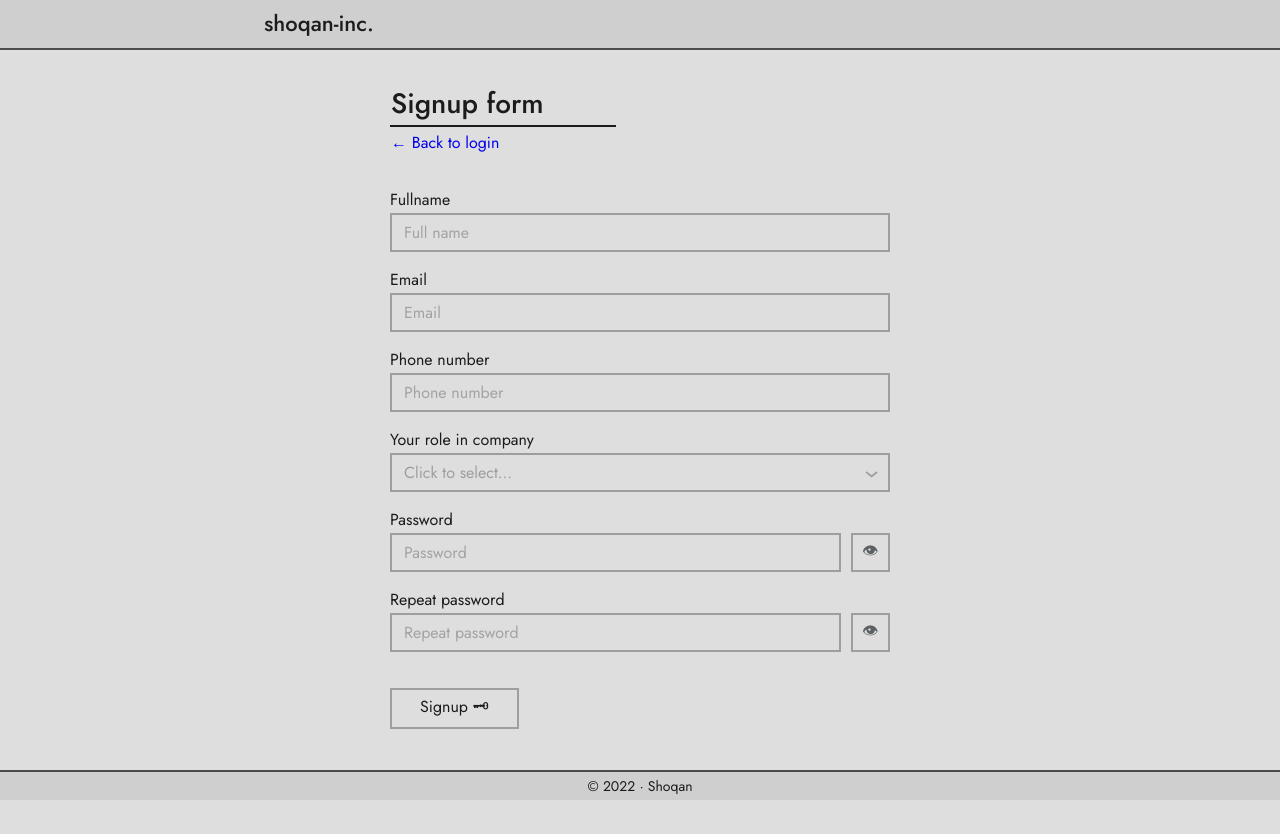
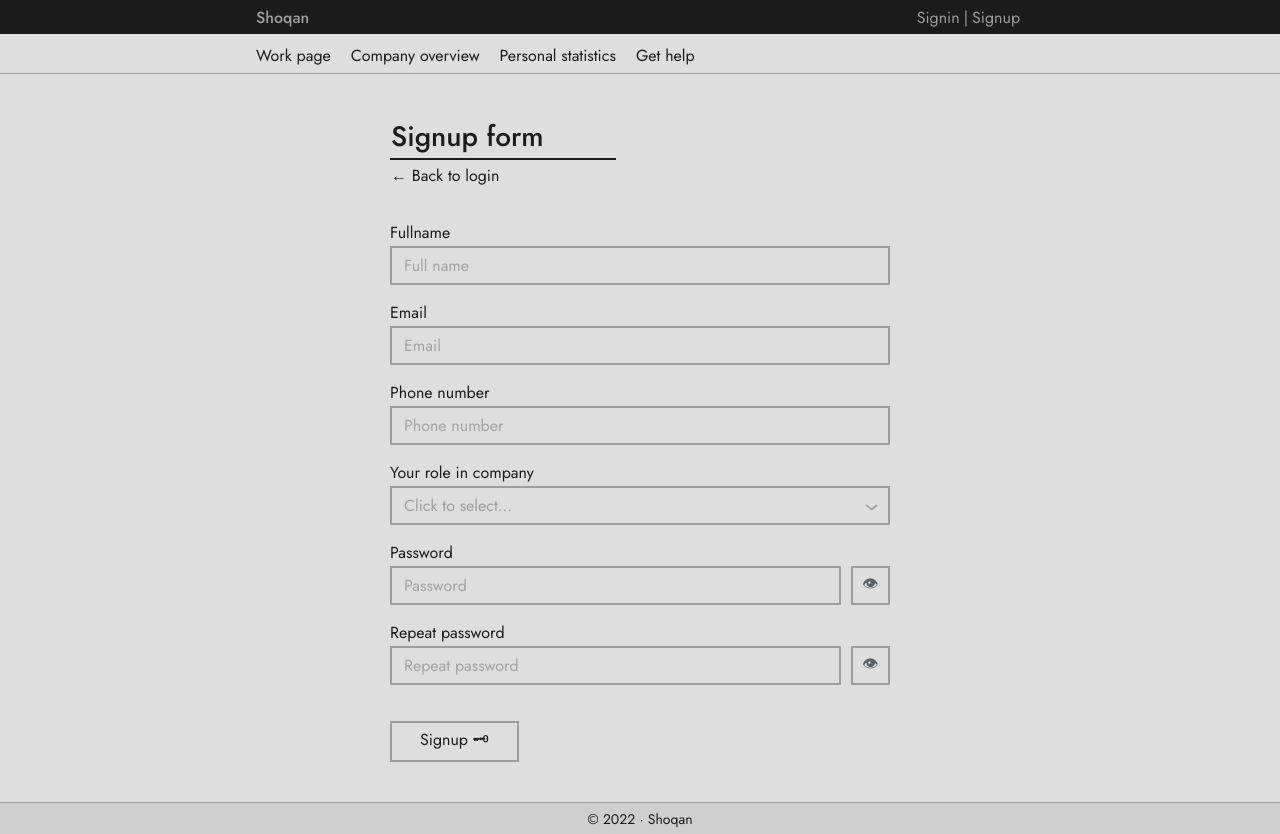
Before and after one commit to deger4beger/kzenergy-2, a React (Create React App) app: page /signup in a window 1280 px wide. Before the commit the page ends 800 px from the top, so only its background shows below. Built offline with nearby package versions, Linux system fonts and the light colour scheme.

Commit message:
redezign

```diff
--- a/src/app/components/AuthTemplate/index.module.scss
+++ b/src/app/components/AuthTemplate/index.module.scss
@@ -2,7 +2,7 @@
 	display: flex;
 	align-items: center;
 	justify-content: center;
-	height: calc(100vh - 30px - 60px);
+	height: calc(100vh - 72px);
 	.container {
 		display: flex;
 		flex-direction: column;
@@ -18,8 +18,10 @@
 		margin-bottom: 30px;
 		padding: 4px 1px;
 		.link {
+			color: var(--color1);
 			&:hover {
 				text-decoration: underline;
+				text-decoration-color: var(--forLinks);
 			}
 		}
 	}
--- a/src/app/components/AuthTemplate/index.tsx
+++ b/src/app/components/AuthTemplate/index.tsx
@@ -24,12 +24,10 @@ const AuthTemplate: React.FC<Props> = ({
 					{title}
 				</div>
 				<div className={s.subtitle}>
-					{ isSigninForm ? <div>
-						Don't have an account ?&nbsp;
-						<Link to={"/signup"} className={s.link}>
-							Signup
+					{ isSigninForm ? <Link to={"/signup"} className={s.link}>
+							Don't have an account ? Create new one
 						</Link>
-					</div> : <Link to={"/signin"} className={s.link}>
+					: <Link to={"/signin"} className={s.link}>
 						← Back to login
 					</Link> }
 				</div>
--- a/src/app/index.scss
+++ b/src/app/index.scss
@@ -11,6 +11,5 @@ body {
 }
 
 .root {
-	min-height: calc(100vh - 30px);
-	padding-top: 50px;
+	min-height: calc(100vh - 174px);
 }
--- a/src/app/parts/Footer/index.module.scss
+++ b/src/app/parts/Footer/index.module.scss
@@ -2,10 +2,10 @@
 	position: relative;
 	z-index: 10;
 	width: 100%;
-	height: 30px;
+	height: 32px;
 	font-size: var(--fsz14);
 	background-color: var(--bg2);
-	border-top: 2px solid var(--color2);
+	border-top: 1px solid var(--additional);
 	display: flex;
 	justify-content: center;
 	align-items: center;
--- a/src/app/parts/Header/index.module.scss
+++ b/src/app/parts/Header/index.module.scss
@@ -1,41 +1,68 @@
-.wrapper {
-	position: fixed;
-	z-index: 10;
+@mixin upper-hover {
+	&:hover {
+		color: var(--bg1);
+		cursor: pointer;
+	}
+}
+
+.upper {
+	width: 100%;
+	color: var(--additional);
+	background-color: var(--color1);
+	height: 34px;
+}
+.lower {
+	width: 100%;
+	height: 40px;
+	background-color: rgba(var(--bg2), .4);
+	position: sticky;
+	border-bottom: 1px solid var(--additional);
 	top: 0;
-	left: 0%;
-	width: 100vw;
-	height: 50px;
-	background-color: var(--bg2);
-	border-bottom: 2px solid var(--color2);
+	left: 0;
+}
+
+.upper, .lower {
 	.container {
 		width: 60%;
 		margin: 0 auto;
-		height: 100%;
 		display: flex;
 		align-items: center;
+		height: 100%;
+	}
+}
+
+.upper {
+	.container {
+		justify-content: space-between;
 		.logo {
-			padding: 0 8px 2px;
-			font-size: 22px;
+			@include upper-hover;
 			font-weight: 500;
+		}
+		.routes {
 			display: flex;
-			align-items: center;
-			position: relative;
-			user-select: none;
-			.logoIcon {
-				font-size: 16px;
-				font-weight: 600;
-				position: relative;
-				color: var(--bg2);
-				top: 2px;
-				margin: 0px 2px;
-				text-shadow: 2px 0 0 #000, -2px 0 0 #000, 0 2px 0 #000, 0 -2px 0 #000,
-					1px 1px #000, -1px -1px 0 #000, 1px -1px 0 #000, -1px 1px 0 #000;
-				position: relative;
-				top: 2px;
-			}
-			&:hover {
-				text-decoration: underline;
+			.btn {
+				@include upper-hover;
+				padding: 0 4px;
 			}
 		}
 	}
 }
+
+.lower {
+	.container {
+		align-items: flex-start;
+		padding-top: 10px;
+		.link {
+			&:first-child {
+				padding-left: 0;
+			}
+			&:hover {
+				cursor: pointer;
+				text-decoration: underline;
+				text-decoration-color: var(--forLinks);
+			}
+			color: var(--color1);
+			padding: 0 10px;
+		}
+	}
+}
--- a/src/app/parts/Header/index.tsx
+++ b/src/app/parts/Header/index.tsx
@@ -1,15 +1,44 @@
-import React from "react"
 import s from "./index.module.scss"
+import { Link } from "react-router-dom"
 
 const Header = () => {
 	return (
-		<div className={s.wrapper}>
-			<div className={s.container}>
-				<div className={s.logo}>
-					shoqan-inc.
+		<>
+			<div className={s.upper}>
+				<div className={s.container}>
+					<div className={s.logo}>
+						Shoqan
+					</div>
+					<div className={s.routes}>
+						<div className={s.btn}>
+							Signin
+						</div>
+						<div className={s.divider}>
+							|
+						</div>
+						<div className={s.btn}>
+							Signup
+						</div>
+					</div>
 				</div>
 			</div>
-		</div>
+			<div className={s.lower}>
+				<div className={s.container}>
+					<Link className={s.link} to="/">
+						Work page
+					</Link>
+					<Link className={s.link} to="/">
+						Company overview
+					</Link>
+					<Link className={s.link} to="/">
+						Personal statistics
+					</Link>
+					<Link className={s.link} to="/">
+						Get help
+					</Link>
+				</div>
+			</div>
+		</>
 	)
 }
 
--- a/src/lib/styles/variables.scss
+++ b/src/lib/styles/variables.scss
@@ -5,8 +5,7 @@
   --color2: #4C4C4C;
   --additional: rgb(158,158,158);
   --forText: #5B6165;
-  --main: #5DBC6F;
-  --main2: #ffeb99;
+  --forLinks: #3D60BA;
   --error: #D34141;
   --fsz50: 50px;
   --fsz28: 28px;
```
